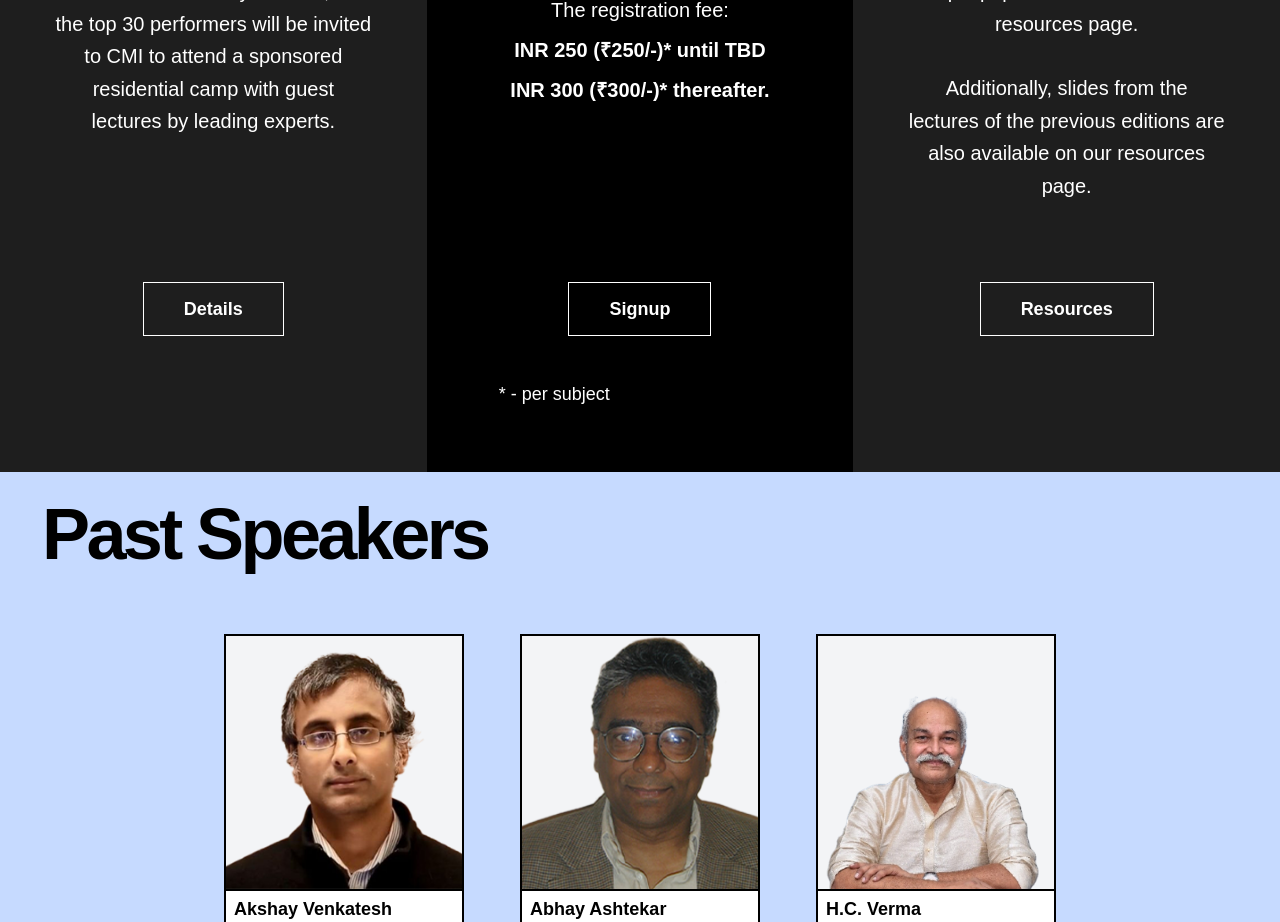
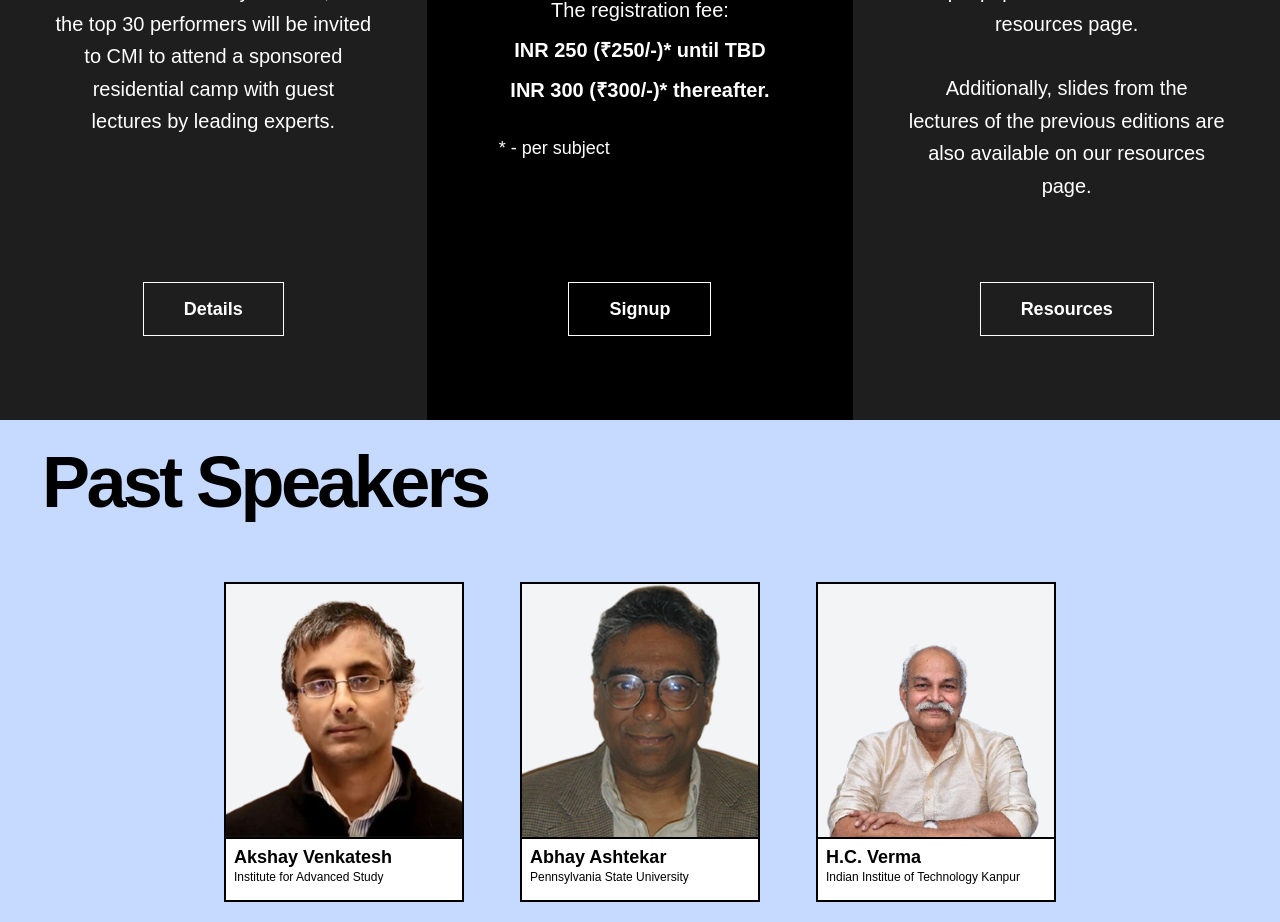
Before and after one commit to Tessellate-CMI/tessellate-frontend, a SvelteKit app: page /stems in a window 1280 px wide. Shown: the part 1760-2682 px from the top of the page. Built offline with nearby package versions, Linux system fonts and the light colour scheme; a web font is replaced by a local one.

Commit message:
feat: minor change in text placement

```diff
--- a/src/routes/(app)/stems/+page.svelte
+++ b/src/routes/(app)/stems/+page.svelte
@@ -84,6 +84,8 @@
                     >INR 250 (₹250/-)* until TBD <br /> INR 300 (₹300/-)* thereafter.</span
                 >
             </p>
+
+            <p class="ml-14 mt-6 text-left text-lg">* - per subject</p>
             {#if screenIsLarge}
                 <button
                     style="text-transform: none"
@@ -91,7 +93,6 @@
                     class="btn btn-outline m-auto mb-5 mt-10 h-auto min-h-0 rounded-none px-10 py-3 text-lg text-white hover:bg-white hover:text-black"
                     >Signup</button
                 >
-                <p class="ml-14 mt-6 text-left text-lg">* - per subject</p>
             {/if}
         </div>
         <div class="p-4 pb-16 pt-12 lg:pb-6 lg:pt-20">
@@ -127,7 +128,6 @@
                     class="btn btn-outline m-auto mb-5 mt-10 h-auto min-h-0 rounded-none px-10 py-3 text-lg text-white hover:bg-white hover:text-black"
                     >Signup</button
                 >
-                <p class="ml-14 mt-6 text-left text-lg">* - per subject</p>
             </div>
             <div class="p-4 pb-16">
                 <button
```
